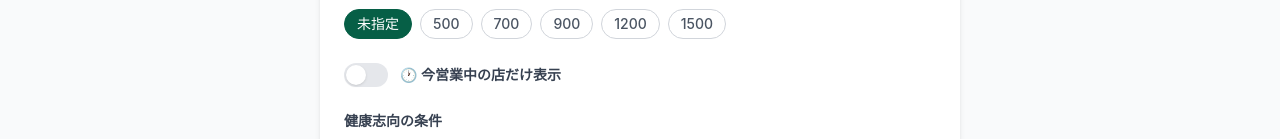
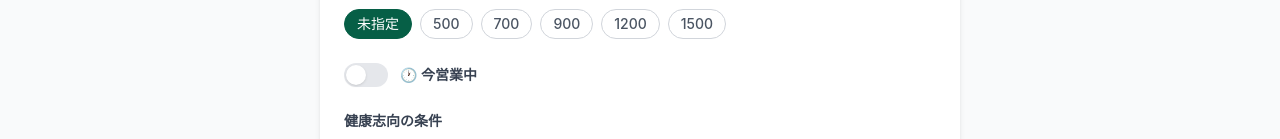
Before and after one commit to vegetablelife1122-lang/healhygotandafood, a Next.js app: page / in a window 1280 px wide. Shown: the part 653-792 px from the top of the page. Built offline with nearby package versions, Linux system fonts and the light colour scheme.

Commit message:
ラベルを「今営業中」に短縮

```diff
--- a/components/FilterForm.tsx
+++ b/components/FilterForm.tsx
@@ -167,7 +167,7 @@ export default function FilterForm({ filters, onChange, onSubmit }: FilterFormPr
             <div className="absolute top-0.5 left-0.5 w-5 h-5 bg-white rounded-full shadow transition-transform peer-checked:translate-x-5" />
           </div>
           <span className="text-sm font-semibold text-gray-700 group-hover:text-emerald-800">
-            🕐 今営業中の店だけ表示
+            🕐 今営業中
           </span>
         </label>
       </div>
```
